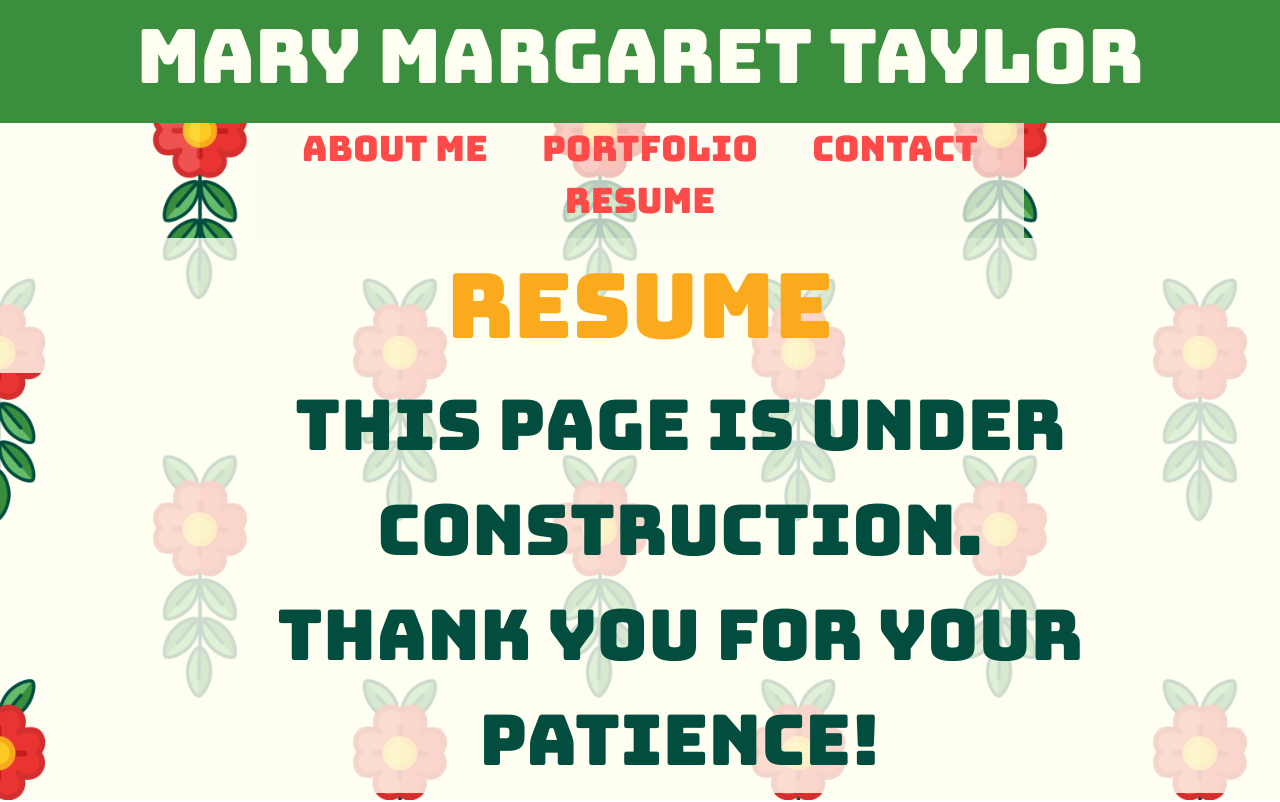
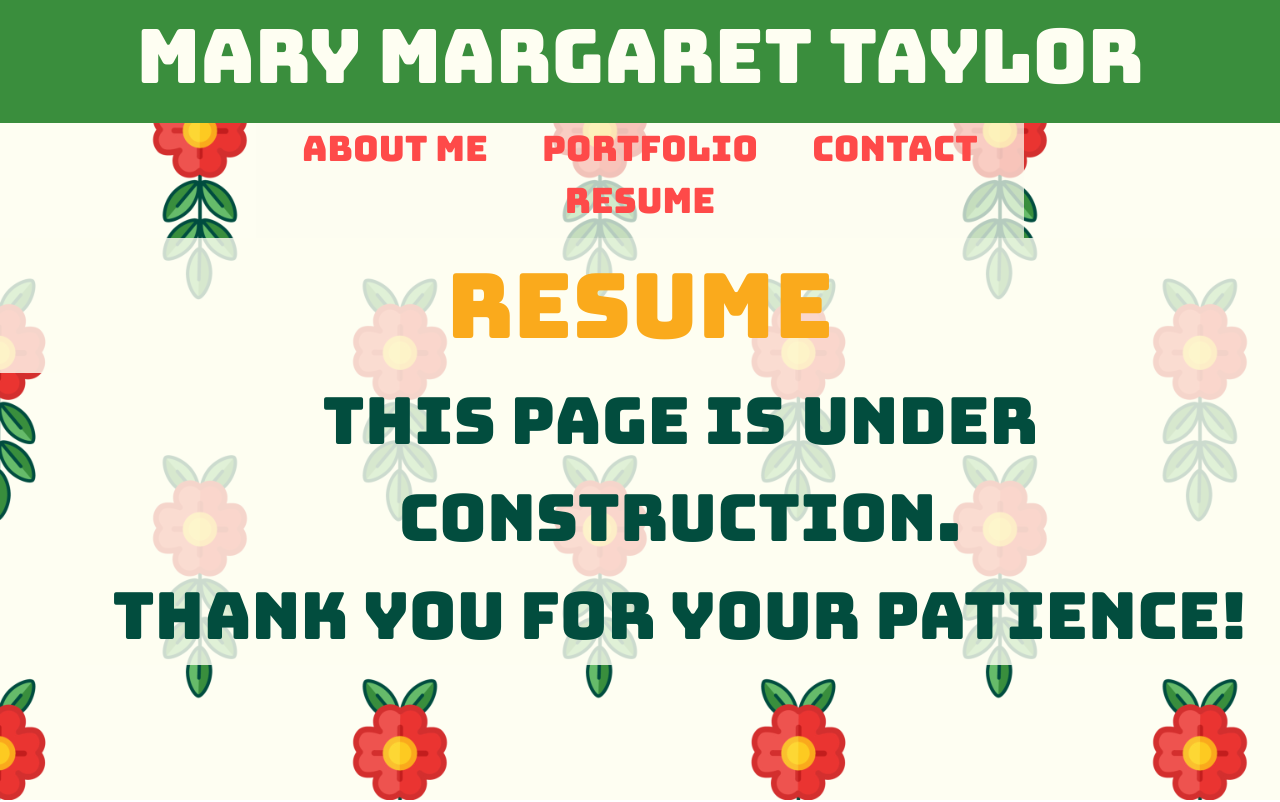
Before and after one commit to mmtaylor7/portfolio-react, a React (Create React App) app: page /resume in a window 1280 px wide. Shown: the top 802 px of the page. Built offline with nearby package versions, Linux system fonts and the light colour scheme; a web font is replaced by a local one.

Commit message:
resume styling

```diff
--- a/src/pages/Resume/Resume.css
+++ b/src/pages/Resume/Resume.css
@@ -8,7 +8,7 @@
 
 .under-construction {
   font-family: "Bungee", cursive;
-  font-size: 70px;
+  font-size: 65px;
   color: #024d3e;
   /* background-color: #fefef2; */
   background-color: #fefef2cd;
```
